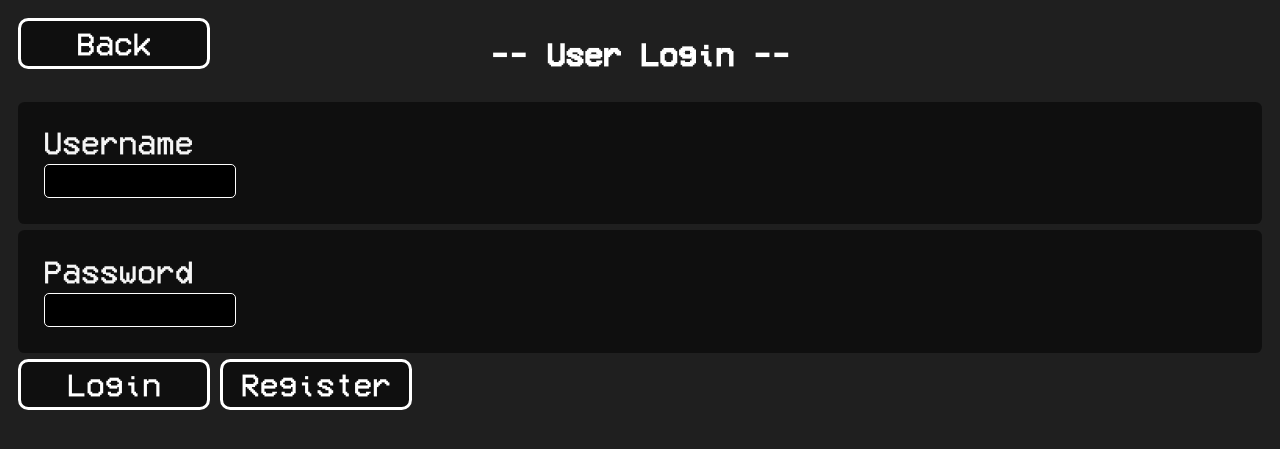
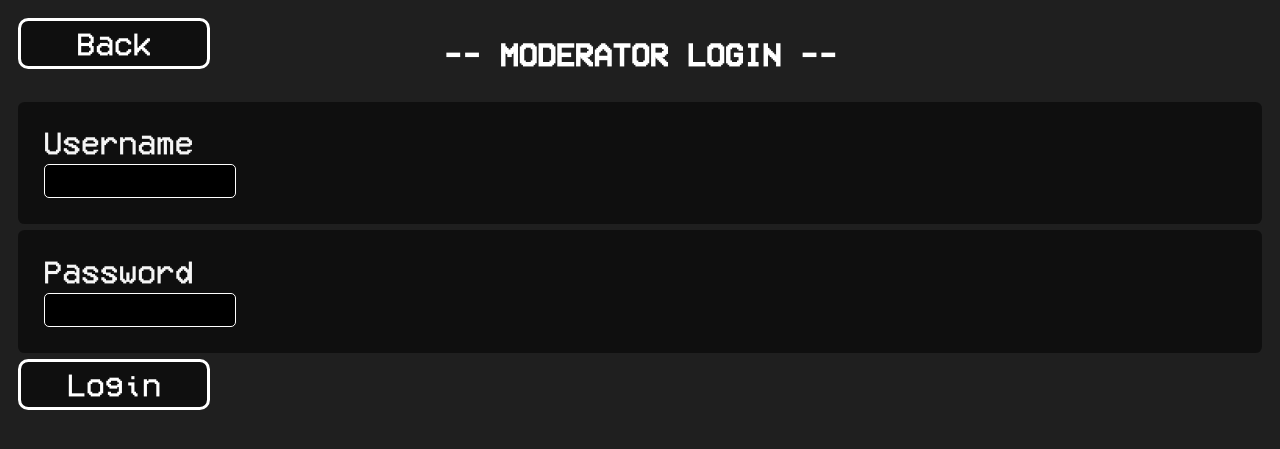
Before and after one commit to Antipoison7/Ultrakill-PHP, a PHP site: page /login.php in a window 1280 px wide. Shown: the top 449 px of the page. Run offline with PHP 8.4, Linux system fonts and the light colour scheme.

Commit message:
Hidden account creation link

```diff
--- a/Website/login.php
+++ b/Website/login.php
@@ -13,7 +13,7 @@
 
     <body>
         <?php
-            standardHeader("./index", "User Login");
+            standardHeader("./index", "MODERATOR LOGIN");
         ?>
 
         <form method="post" action="./loginVerify.php">
@@ -27,7 +27,7 @@
             </div>
             <div class="flexBox">
                 <button type="submit" class="button">Login</button>
-                <a href="./createUser.php"><div class="button" style="display: flex; align-items: center; justify-content: center; margin-left: 10px;">Register</div></a>
+                <!-- <a href="./createUser.php"><div class="button" style="display: flex; align-items: center; justify-content: center; margin-left: 10px;">Register</div></a> -->
             </div>
         </form>
     </body>
```
